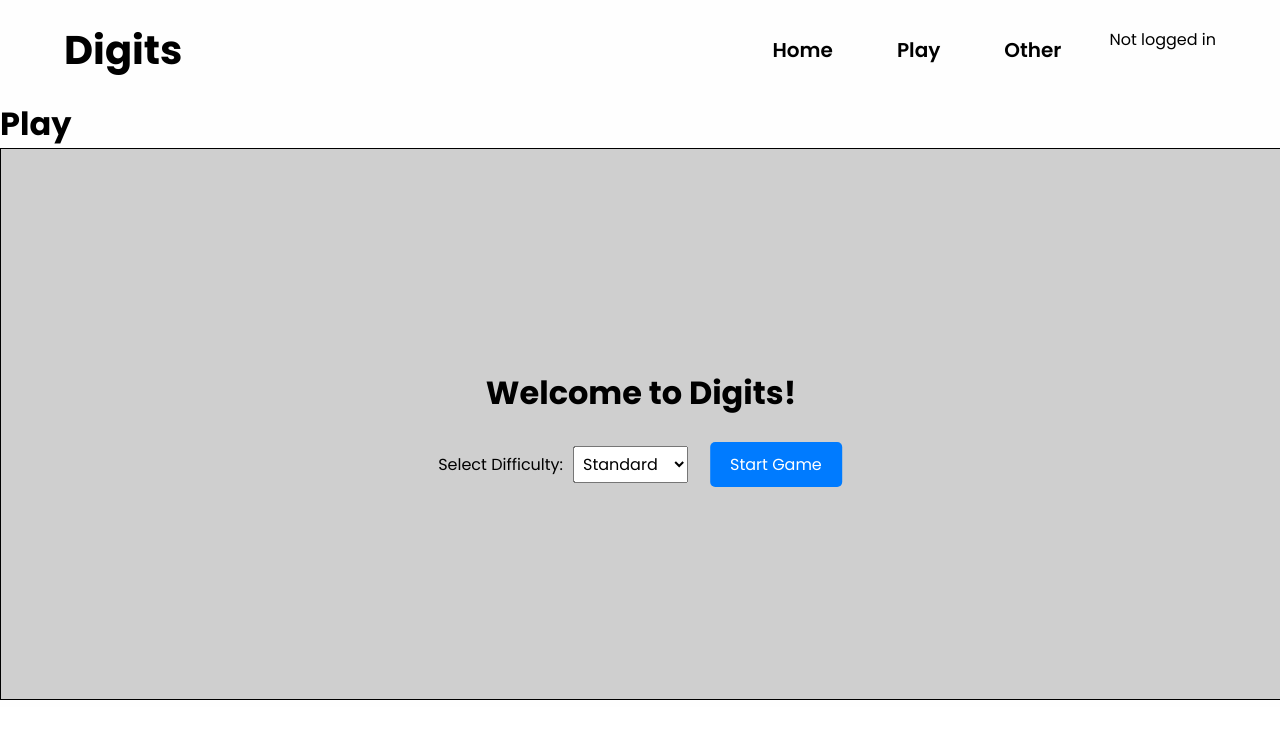
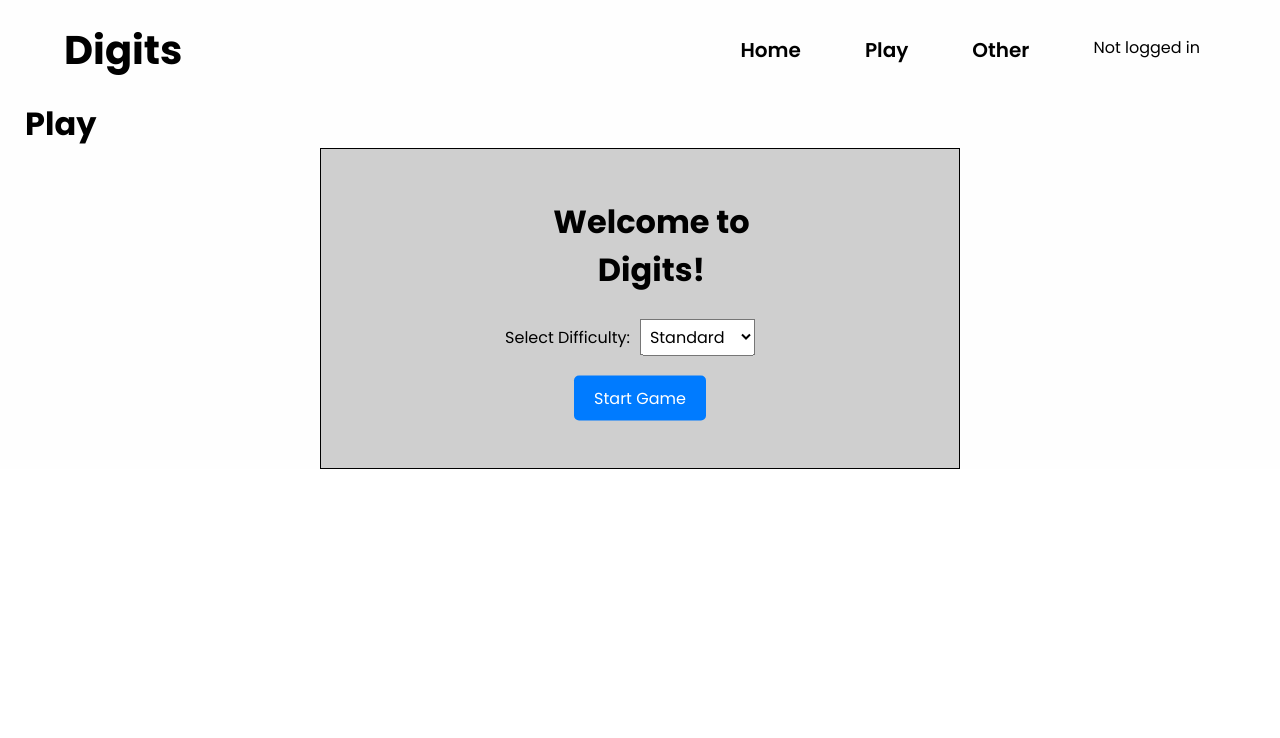
Before and after one commit to AbelBatalla/Digits, a React (Create React App) app: page /digits in a window 1280 px wide. Shown: the top 738 px of the page. Built offline with nearby package versions, Linux system fonts and the light colour scheme; no server answers.

Commit message:
fullscreen game fix

```diff
--- a/src/App.css
+++ b/src/App.css
@@ -17,3 +17,8 @@ button {
   margin-right: 2px;
   margin-left: 2px;
 }
+
+h1 {
+  margin-right: 2px;
+  margin-left: 25px;
+}
--- a/src/Components/Game/Game.jsx
+++ b/src/Components/Game/Game.jsx
@@ -3,6 +3,7 @@ import styles from './Game.module.css'
 import { useGame } from "../../contexts/gameContext/gameContext";
 import {useAuth} from "../../contexts/authContext";
 import StartScreen from './StartScreen';
+import startScreen from "./StartScreen";
 
 const Game = () => {
     const canvasRef = useRef(null);
@@ -161,6 +162,9 @@ const Game = () => {
     };
 
     const handleStartGame = (selectedDifficulty) => {
+        toggleFullScreen();
+        canvasRef.current.width = window.innerWidth;
+        canvasRef.current.height = window.innerHeight+100;
         setGameState('number');
         changeSessionDifficulty(selectedDifficulty);
         updateCanvas();
@@ -192,8 +196,8 @@ const Game = () => {
                 canvasRef.current.getContext('2d').drawImage(tempCanvas, 0, 0);
             }
         };
-        document.addEventListener('fullscreenchange', resizeCanvas);
-        window.addEventListener('resize', resizeCanvas);
+        //document.addEventListener('fullscreenchange', resizeCanvas);
+        //window.addEventListener('resize', resizeCanvas);
 
         return () => {
             document.removeEventListener('fullscreenchange', resizeCanvas);
@@ -202,10 +206,9 @@ const Game = () => {
     }, []);
 
     return (
-        <div ref={screenSet} className={styles.canvasContainer}>
-            <canvas ref={canvasRef} width={window.innerWidth} height ={"550"}></canvas>
-            <div className={document.fullscreenElement? styles.overlay : ''}>
-                {gameState !== 'start' && <button className={styles.fullscreenButton} onClick={toggleFullScreen}>Fullscreen</button>}
+        <div ref={screenSet} className={document.fullscreenElement? styles.canvasContainerFull : styles.canvasContainer}>
+            <canvas ref={canvasRef} className={document.fullscreenElement? styles.canvas : styles.canvas}></canvas>
+            <div>
                 {gameState === 'button' && <button className={[styles.numberButton, styles.numberButtonLeft].join(' ')} onClick={handleButtonClick(number-2)}>{number-2}</button>}
                 {gameState === 'button' && <button className={[styles.numberButton, styles.numberButtonCenter].join(' ')} onClick={handleButtonClick(number)}>{number}</button>}
                 {gameState === 'button' && <button className={[styles.numberButton, styles.numberButtonRight].join(' ')} onClick={handleButtonClick(number+2)}>{number+2}</button>}
--- a/src/Components/Game/Game.module.css
+++ b/src/Components/Game/Game.module.css
@@ -1,12 +1,33 @@
+.canvas{
+    border: 1px solid #000;
+    width: 100%;
+    height: 100%;
+}
+.canvasFull{
+    border: 1px solid #000;
+    width: 100%;
+    height: 100%;
+}
 
 .canvasContainer {
-    position: relative;
-    display: inline-block;
+    display: flex; /* Enables flexbox layout */
+    justify-content: center; /* Centers items horizontally */
+    align-items: center; /* Centers items vertically */
+    height: 50%; /* Ensures the container takes the full viewport height */
+    width: 50%; /* Takes full width of the parent */
+    left: 25%;
+    position: relative; /* Allows absolutely positioned children */
 }
 
-.canvasContainer canvas {
-    border: 1px solid #000;
+.canvasContainerFull {
+    display: flex; /* Enables flexbox layout */
+    justify-content: center; /* Centers items horizontally */
+    align-items: center; /* Centers items vertically */
+    height: 100%; /* Ensures the container takes the full viewport height */
+    width: 100%; /* Takes full width of the parent */
+    position: relative; /* Allows absolutely positioned children */
 }
+
 
 .overlay {
     position: absolute;
--- a/src/Components/Game/StartScreen.module.css
+++ b/src/Components/Game/StartScreen.module.css
@@ -18,8 +18,9 @@ label {
 
 select {
     padding: 5px;
-    font-size: 16px;
+    font-size: 1rem;
     margin-right: 20px;
+    margin-bottom: 20px;
 }
 
 button:hover {
--- a/src/Components/Navbar.jsx
+++ b/src/Components/Navbar.jsx
@@ -17,7 +17,7 @@ function Navbar() {
                 <NavLink className={styles.a} to="/" onClick={() => setMenuOpen(false)}>Home</NavLink>
                 <NavLink className={styles.a} to="/digits" onClick={() => setMenuOpen(false)}>Play</NavLink>
                 <NavLink className={styles.a} to="/other" onClick={() => setMenuOpen(false)}>Other</NavLink>
-                <div>
+                <div className={styles.user}>
                     {userLoggedIn ? (
                         <p>{currentUser.email}</p>
                     ) : (
--- a/src/Components/Navbar.module.css
+++ b/src/Components/Navbar.module.css
@@ -9,6 +9,7 @@
 .h1 {
     font-size: 40px;
     color: Black;
+    margin-left: 0px;
 }
 
 .nav {
@@ -50,6 +51,10 @@
     font-size: 1.8rem;
 }
 
+.user {
+    padding: 8px 16px;
+}
+
 @media (max-width: 720px) {
     .open {
         transform: translateY(100vh);
```
